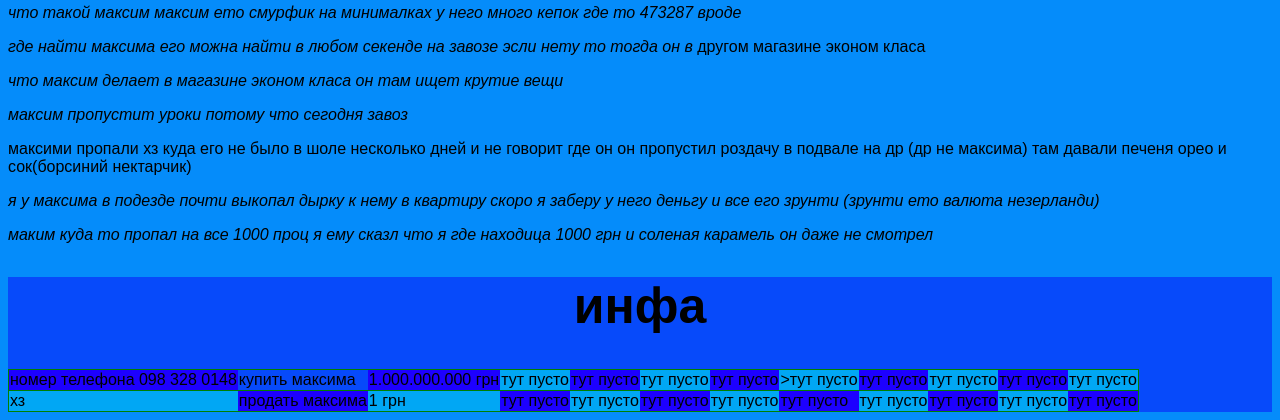
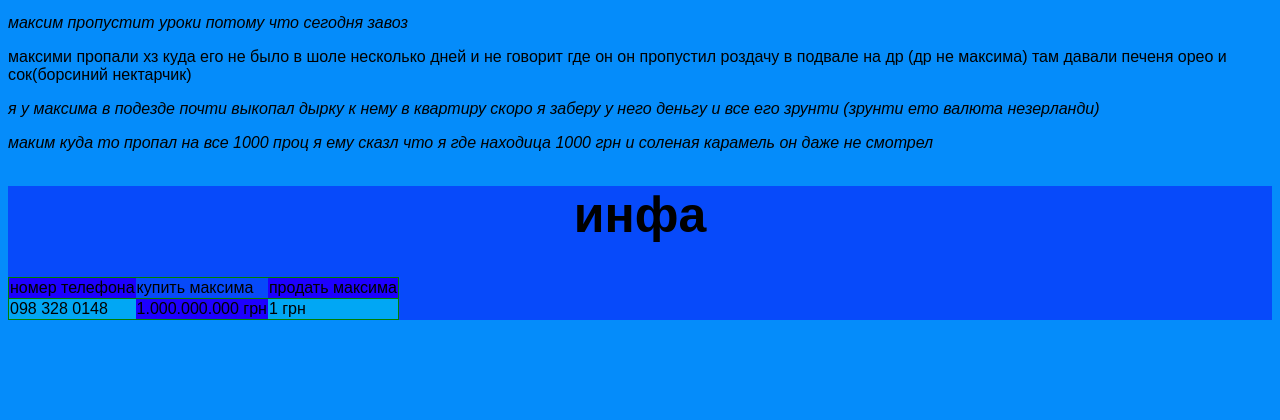
Before and after one commit to topigroc8/maxim, a plain HTML site: page index.html in a window 1280 px wide. Shown: the part 709-1129 px from the top of the page. After the commit the page ends 1037 px from the top, so only its background shows below. Drawn offline with Linux system fonts and the light colour scheme.

Commit message:
Update index.html

```diff
--- a/index.html
+++ b/index.html
@@ -3,7 +3,8 @@
     <body style="background:#058CFA;font-family:sans-serif;">
         <header style="background:#074AFA;font-family:sans-serif;">
             <h1 style="text-align:center;font-size:50px;"><b><font color="yel">новости про максимов</font></b></h1>
-        <img src="https://upload.wikimedia.org/wikipedia/commons/thumb/7/7b/Maxim_Magazine_Logo.svg/1280px-Maxim_Magazine_Logo.svg.png"width="600px" height="150px"></header>
+         <h1 style="text-align:center;font-size:50px;">MAXSIM</h1>
+        </header>
         <main>
             <h2 style="text-align:center;font-size:40px;">вобще новости про максимов топ 1 из всех</h2>
         </main>
@@ -22,32 +23,16 @@
             <table style="border:1px solid green;border-collapse:collapse;">
        <tr style="border:1px solid green;">
            <h1 style="text-align:center;font-size:50px;">инфа</h1>
-           <td style="background-color:#1D00FF"> номер телефона 098 328 0148 </td>
+           <td style="background-color:#1D00FF"> номер телефона  </td>
           <td style="background-color#01A7F4">купить максима</td>
-           <td style="background-color:#1D00FF">1.000.000.000 грн </td>
-           <td style="background-color:#01A7F4">тут пусто </td>
-           <td style="background-color:#1D00FF">тут пусто </td>
-           <td style="background-color:#01A7F4">тут пусто </td>
-           <td style="background-color:#1D00FF">тут пусто </td>
-           <td style="background-color:#01A7F4">>тут пусто </td>
-           <td style="background-color:#1D00FF">тут пусто </td>
-           <td style="background-color:#01A7F4">тут пусто </td>
-          <td style="background-color:#1D00FF">тут пусто </td>
-          <td style="background-color:#01A7F4">тут пусто </td>
+           <td style="background-color:#1D00FF">продать максима </td>
+
            </tr>
            <tr style="border:1px solid 0561E3;">
-          <td style="background-color:#01A7F4">хз  </td>
-          <td style="background-color:#1D00FF">продать максима </td>
+          <td style="background-color:#01A7F4">098 328 0148  </td>
+          <td style="background-color:#1D00FF">1.000.000.000 грн </td>
            <td style="background-color:#01A7F4">1 грн </td>
-           <td style="background-color:#1D00FF">тут пусто </td>
-           <td style="background-color:#01A7F4">тут пусто </td>
-           <td style="background-color:#1D00FF">тут пусто </td>
-          <td style="background-color:#01A7F4">тут пусто </td>
-           <td style="background-color:#1D00FF">тут пусто </td>
-          <td style="background-color:#01A7F4">тут пусто </td>
-           <td style="background-color:#1D00FF">тут пусто </td>
-           <td style="background-color:#01A7F4">тут пусто </td>
-          <td style="background-color:#1D00FF">тут пусто </td>
+
            </tr>
            </table>
 
```
